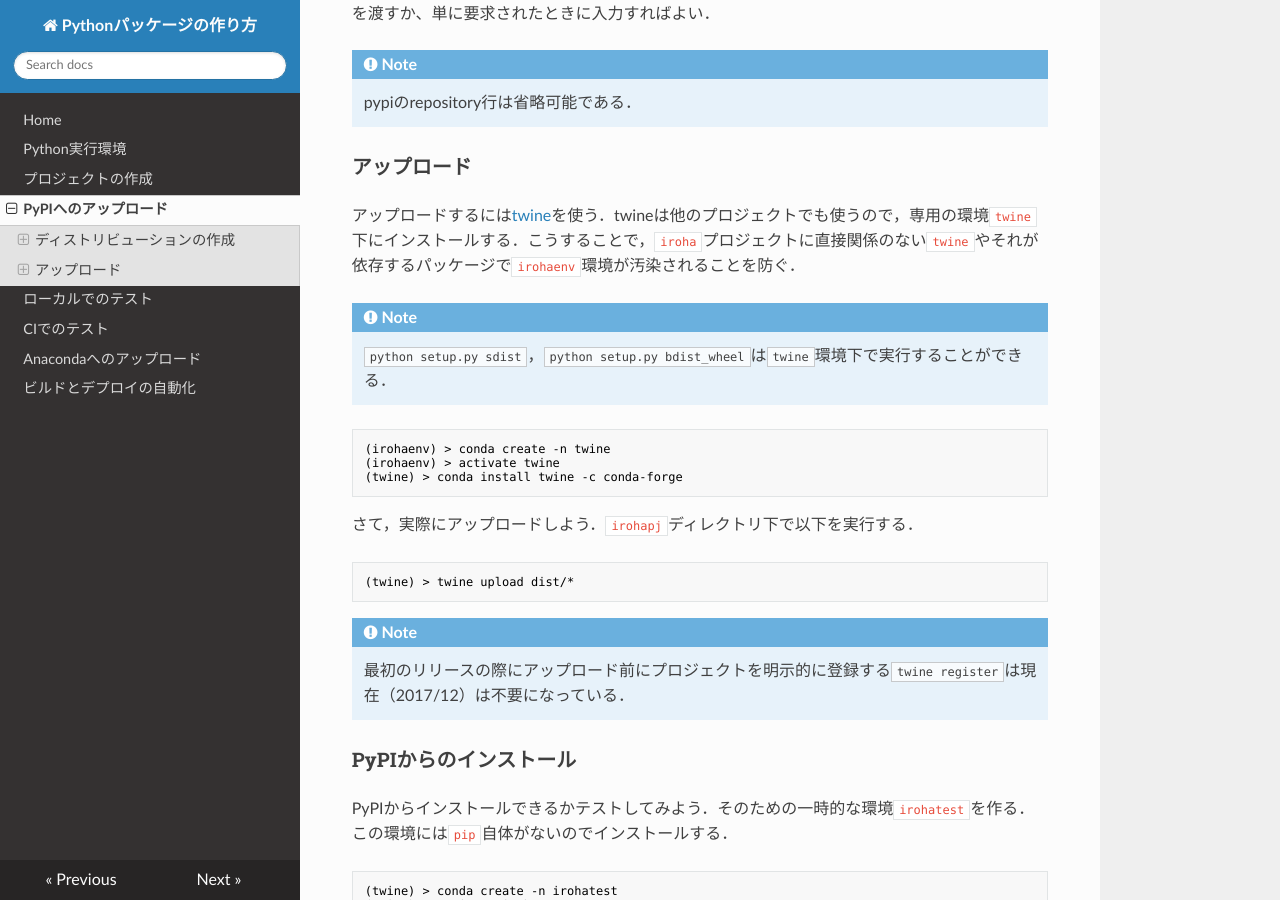
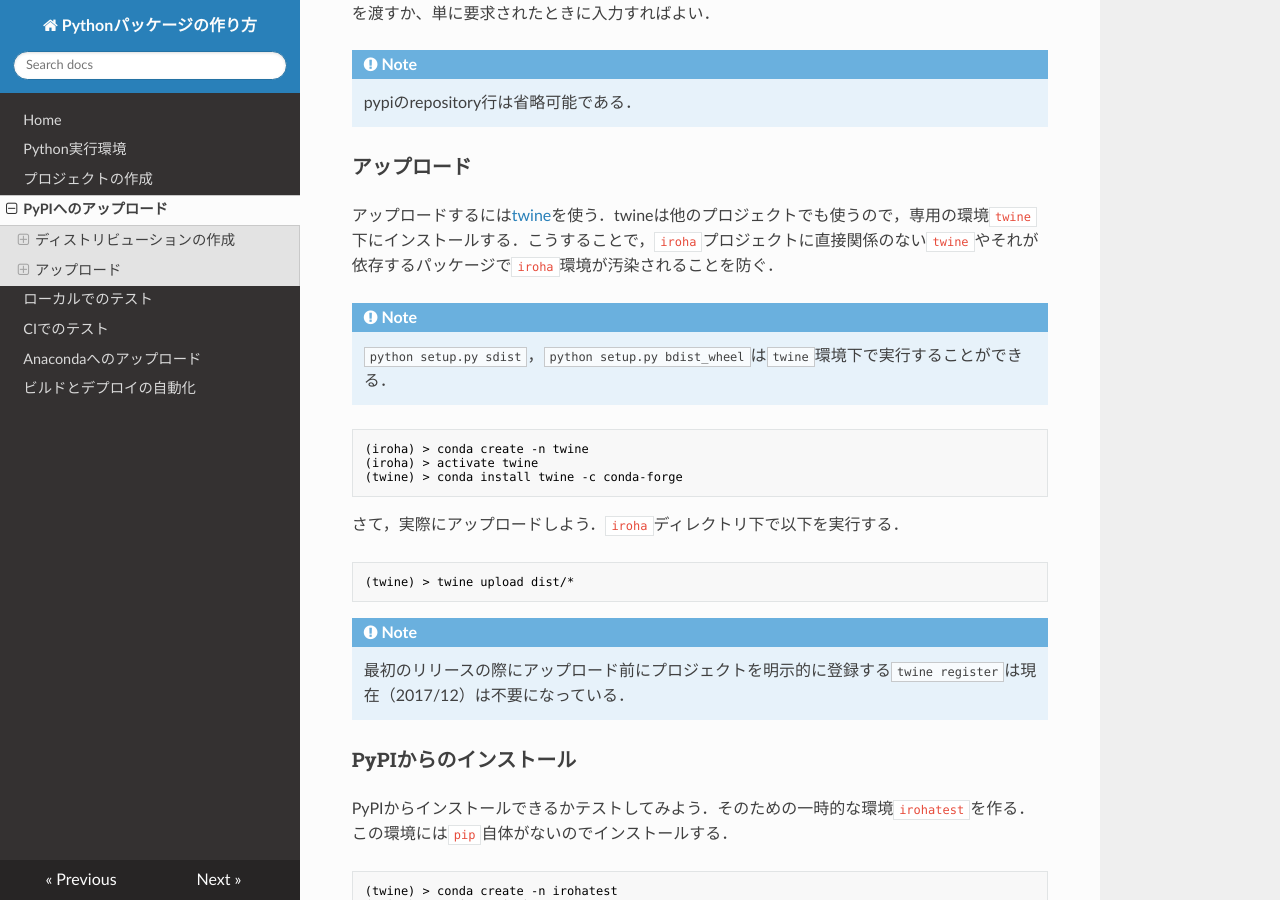
Before and after one commit to daizutabi/iroha, an MkDocs documentation site: the page built from docs/sources/pypi.md, in a window 1280 px wide and 900 px high, scrolled down 1301 px. Built offline with MkDocs 1.6.1, drawn with Linux system fonts in a browser that asks for light colours; nearby versions of some CDN libraries; old or Windows-style settings are respelled for this version of MkDocs; some of the changed text lies outside the part shown.

Commit message:
Change project name

````diff
--- a/docs/sources/pypi.md
+++ b/docs/sources/pypi.md
@@ -7,20 +7,20 @@
 
 ### ソースディストリビューション
 
-ソースディストリビューションを作成する．`irohapj`ディレクトリ下で以下を実行する．
+ソースディストリビューションを作成する．`iroha`ディレクトリ下で以下を実行する．
 
 ```bash
-(irohaenv) > python setup.py sdist
+(iroha) > python setup.py sdist
 ```
 
 `dist`ディレクトリが新しく作られて，その中に`iroha-0.1.0.tar.gz`が格納された．
 
 ### Wheels
 
-ビルドされたwheelを作成する．`irohapj`ディレクトリ下で以下を実行する．
+ビルドされたwheelを作成する．`iroha`ディレクトリ下で以下を実行する．
 
 ```bash
-(irohaenv) > python setup.py bdist_wheel
+(iroha) > python setup.py bdist_wheel
 ```
 
 `build`ディレクトリが新しく作られて，いろいろなファイルが生成された．wheel自体は，`dist`下に`iroha-0.1.0-py3-none-any.whl`の名前で格納された．
@@ -61,19 +61,19 @@ password: <password>
 
 ### アップロード
 
-アップロードするには[twine](https://github.com/pypa/twine)を使う．twineは他のプロジェクトでも使うので，専用の環境`twine`下にインストールする．こうすることで，`iroha`プロジェクトに直接関係のない`twine`やそれが依存するパッケージで`irohaenv`環境が汚染されることを防ぐ．
+アップロードするには[twine](https://github.com/pypa/twine)を使う．twineは他のプロジェクトでも使うので，専用の環境`twine`下にインストールする．こうすることで，`iroha`プロジェクトに直接関係のない`twine`やそれが依存するパッケージで`iroha`環境が汚染されることを防ぐ．
 
 !!! Note
     `python setup.py sdist`，`python setup.py bdist_wheel`は`twine`環境下で実行することができる．
 
 
 ```bash
-(irohaenv) > conda create -n twine
-(irohaenv) > activate twine
+(iroha) > conda create -n twine
+(iroha) > activate twine
 (twine) > conda install twine -c conda-forge
 ```
 
-さて，実際にアップロードしよう．`irohapj`ディレクトリ下で以下を実行する．
+さて，実際にアップロードしよう．`iroha`ディレクトリ下で以下を実行する．
 
 ```bash
 (twine) > twine upload dist/*
--- a/iroha/__init__.py
+++ b/iroha/__init__.py
@@ -1 +1 @@
-__version__ = '0.1.3'
+__version__ = '0.1.4'
````
Also changed, not shown: docs/sources/project.md (+0 -1 lines).
